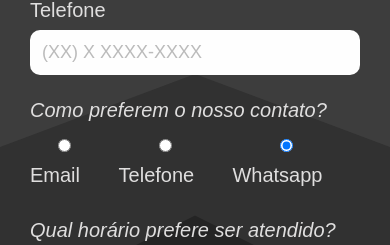
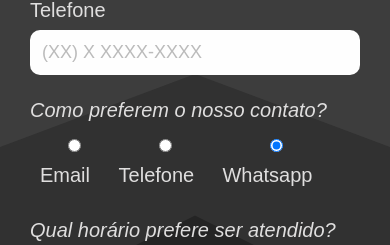
Before and after one commit to Grafaiel/bit, a plain HTML site: page index.html in a window 390 px wide. Shown: the part 3654-3899 px from the top of the page. Drawn offline with Linux system fonts and the light colour scheme.

Commit message:
colquei flex em contato
melhoramento da Responsividade com flex

```diff
--- a/assets/css/style.css
+++ b/assets/css/style.css
@@ -84,6 +84,16 @@ article p {
 
 .contato legend {
   margin-bottom: 0.5rem;
+}
+
+
+.grid-contato {
+  display: flex;
+  flex-wrap: nowrap;
+}
+
+.grid-contato label {
+  padding-left: 1rem;
 }
 
 .form-group {
--- a/index.html
+++ b/index.html
@@ -108,11 +108,13 @@
               <div class="form-group">
                 <fieldset class="form-flex contato">
                   <legend> Como preferem o nosso contato? </legend>
-                  <label for="email-contato"><input type="radio" name="contato" id="email-contato" value="Email" required> Email </label>
-                  <label for="tele  fone-contato"><input type="radio" name="contato" id="telefone-contato" value="Telefone" required> Telefone
-                  </label>
-                  <label for="whatsapp-contato"><input type="radio" name="contato" id="whatsapp-contato"  value="Whatsapp" checked required> Whatsapp
-                  </label>
+                  <div class="grid-contato">
+                    <label for="email-contato"><input type="radio" name="contato" id="email-contato" value="Email" required> Email </label>
+                    <label for="tele  fone-contato"><input type="radio" name="contato" id="telefone-contato" value="Telefone" required> Telefone
+                    </label>
+                    <label for="whatsapp-contato"><input type="radio" name="contato" id="whatsapp-contato"  value="Whatsapp" checked required> Whatsapp
+                    </label>
+                  </div>
                 </fieldset>
               </div>
 
```
